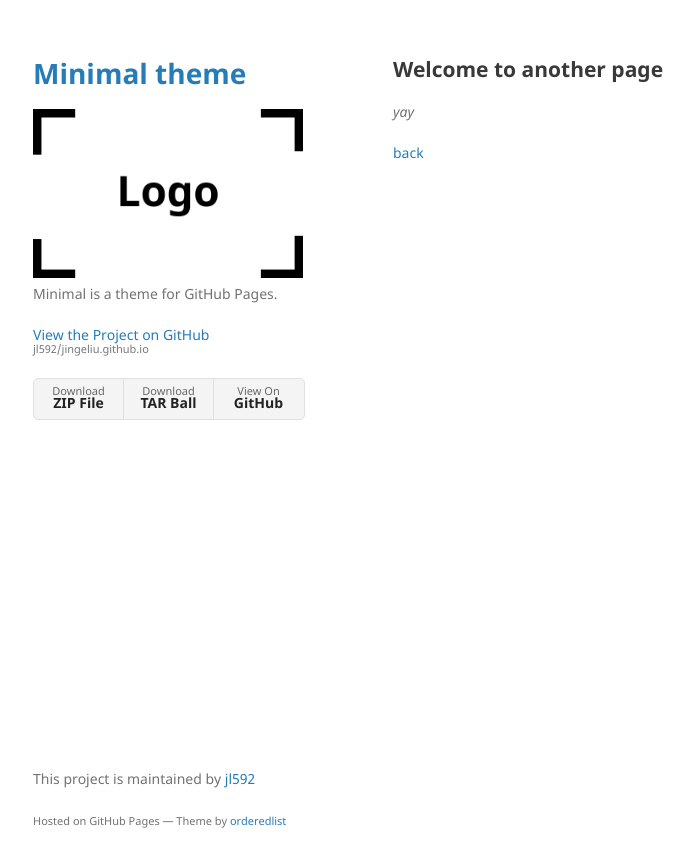
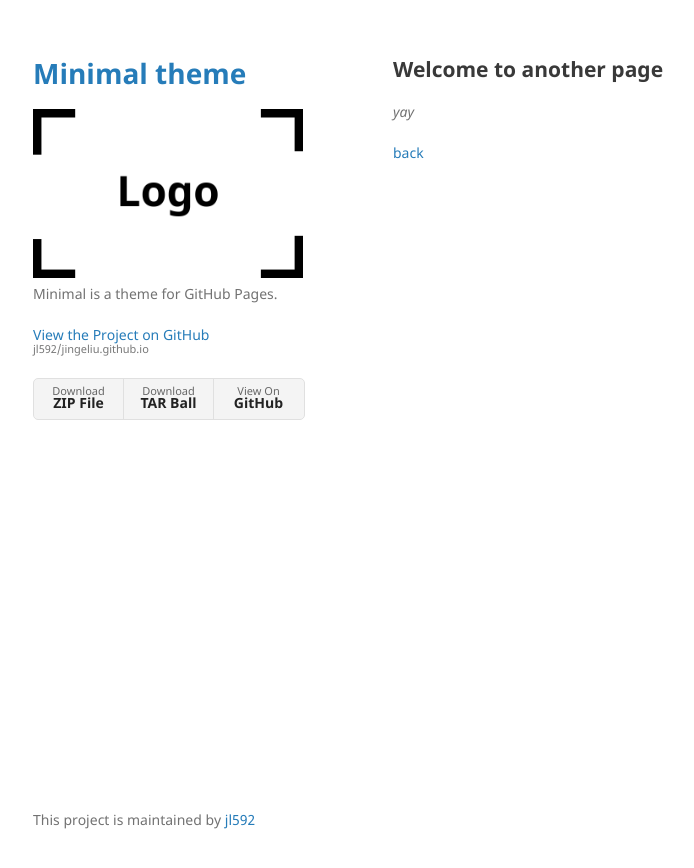
Before and after one commit to jl592/jingeliu.github.io, a Jekyll site: the page built from minimal-master/another-page.md, in a window 1280 px wide. Shown: the top 868 px of the page, without its empty margins (177-871 px from the left). Built offline with Jekyll 4.4.1, drawn with Linux system fonts in a browser that asks for light colours; our own code applies the rules of GitHub Pages for plain Markdown files.

Commit message:
Update default.html

```diff
--- a/minimal-master/_layouts/default.html
+++ b/minimal-master/_layouts/default.html
@@ -48,7 +48,7 @@
         {% if site.github.is_project_page %}
         <p>This project is maintained by <a href="{{ site.github.owner_url }}">{{ site.github.owner_name }}</a></p>
         {% endif %}
-        <p><small>Hosted on GitHub Pages &mdash; Theme by <a href="https://github.com/orderedlist">orderedlist</a></small></p>
+        <p><small></a></small></p>
       </footer>
     </div>
     <script src="{{ "/assets/js/scale.fix.js" | relative_url }}"></script>
```
